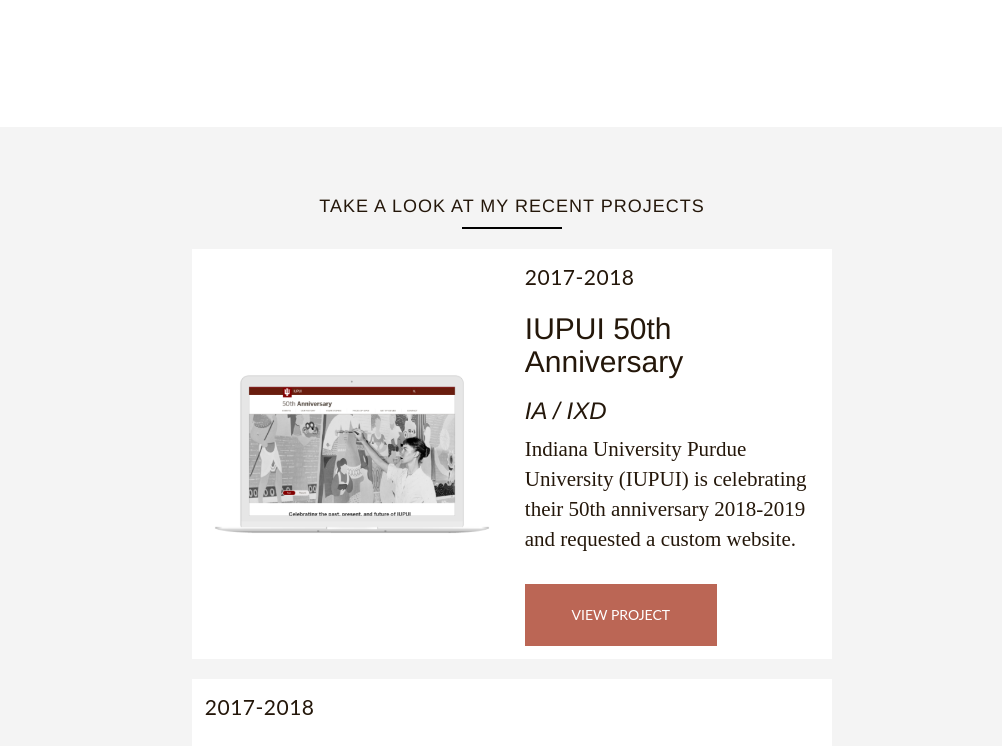
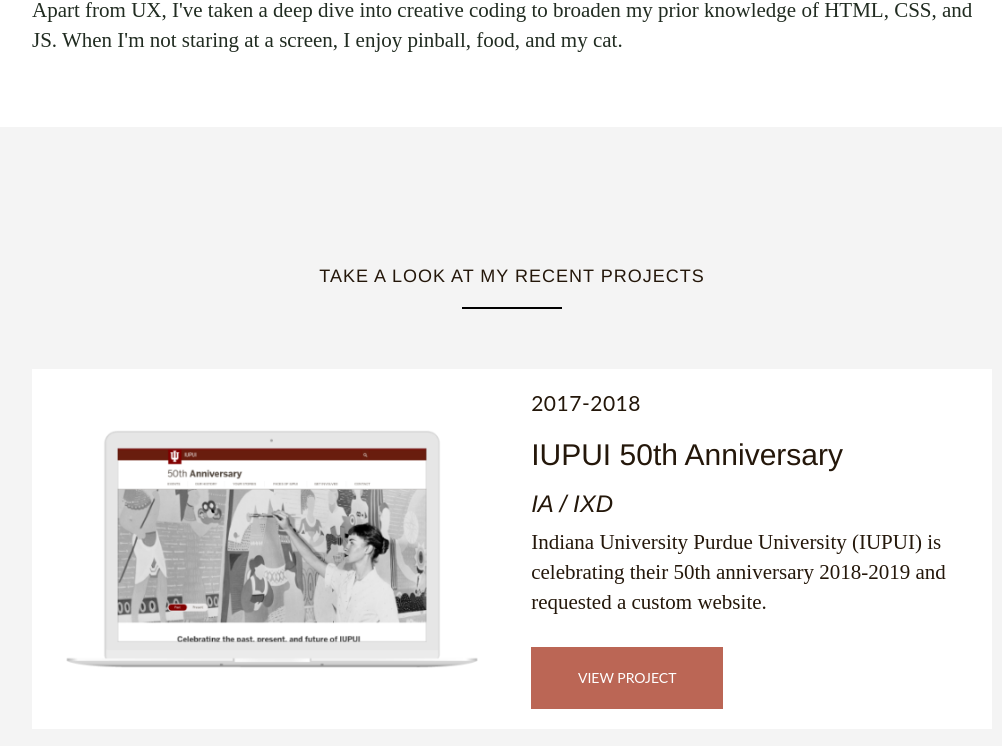
Before and after one commit to justinkahrs/portfolio-react, a React (Create React App) app: page / in a window 1280 px wide. Shown: the part 1233-1979 px from the top of the page, without its empty margins (128-1130 px from the left). Built offline with nearby package versions, Linux system fonts and the light colour scheme; what webfontloader would draw is missing.

Commit message:
header fixes

```diff
--- a/src/common/Header.js
+++ b/src/common/Header.js
@@ -13,7 +13,8 @@ export default class Header extends React.Component {
         border: 0,
         height: '2px',
         maxWidth: '100px',
-        marginTop: '1rem',
+        marginTop: '2rem',
+        marginBottom: '6rem',
       },
     }
   }
--- a/src/index.css
+++ b/src/index.css
@@ -11,6 +11,17 @@ h1 {
   font-family: 'Lato', serif;
   font-weight: bold;
   letter-spacing: 1px;
+  margin-top: 14rem !important;
+}
+
+@media (max-width: 960px) {
+  h1 {
+    margin-top: 4rem !important;
+  }
+}
+
+p + h1 {
+  margin-top: 6rem !important;
 }
 h2 {
   font-family: 'Source Serif Pro', serif;
--- a/src/mainPage/About.js
+++ b/src/mainPage/About.js
@@ -9,7 +9,6 @@ class About extends Component {
         display: 'flex',
         flexDirection: 'column',
         alignItems: 'center',
-        justifyContent: 'center',
         minHeight: '70vh',
         padding: big ? '' : '10rem 1rem',
       },
@@ -38,7 +37,8 @@ class About extends Component {
         border: 0,
         height: '2px',
         maxWidth: '100px',
-        marginTop: '1rem',
+        marginTop: '2rem',
+        marginBottom: '6rem',
       },
     }
   }
--- a/src/mainPage/Contact.js
+++ b/src/mainPage/Contact.js
@@ -6,6 +6,7 @@ class Contact extends Component {
     return {
       contactList: {
         listStyleType: 'none',
+        paddingLeft: '0',
       },
       contactListItem: {
         color: 'white',
@@ -14,16 +15,14 @@ class Contact extends Component {
         fontWeight: '700',
         letterSpacing: '1.5px',
         display: big ? 'inline' : '',
-        marginRight: '2rem',
       },
       contactPage: {
         color: 'white',
         display: 'flex',
         flexDirection: 'column',
         alignItems: 'center',
-        justifyContent: 'center',
         backgroundColor: '#37474F',
-        minHeight: '88vh',
+        minHeight: '92vh',
       },
       header: {
         color: 'white',
@@ -35,17 +34,20 @@ class Contact extends Component {
         border: 0,
         height: '2px',
         maxWidth: '100px',
-        marginTop: '1rem',
+        marginTop: '2rem',
+        marginBottom: '6rem',
       },
     }
   }
   render() {
     return (
       <div id="contact" style={this.styles().contactPage}>
+        <div style={this.styles().content}>
           <h1 style={this.styles().header}>
             LET'S CONNECT
             <hr style={this.styles().hr} />
           </h1>
+          <div style={this.styles().listContainer}>
             <ul style={this.styles().contactList}>
               <li style={this.styles().contactListItem}>
                 <a
@@ -64,21 +66,32 @@ class Contact extends Component {
                 </a>
               </li>
               <li style={this.styles().contactListItem}>
-            <a style={{ color: 'white' }} href="https://twitter.com/avanderj">
+                <a
+                  style={{ color: 'white' }}
+                  href="https://twitter.com/avanderj"
+                >
                   TWITTER
                 </a>
               </li>
               <li style={this.styles().contactListItem}>
-            <a style={{ color: 'white' }} href="https://github.com/avanderj">
+                <a
+                  style={{ color: 'white' }}
+                  href="https://github.com/avanderj"
+                >
                   GITHUB
                 </a>
               </li>
               <li style={this.styles().contactListItem}>
-            <a style={{ color: 'white' }} href="https://codepen.io/avanderj">
+                <a
+                  style={{ color: 'white' }}
+                  href="https://codepen.io/avanderj"
+                >
                   CODEPEN
                 </a>
               </li>
             </ul>
+          </div>
+        </div>
       </div>
     )
   }
--- a/src/mainPage/Portfolio.js
+++ b/src/mainPage/Portfolio.js
@@ -12,7 +12,7 @@ class Portfolio extends Component {
         flexDirection: 'column',
         alignItems: 'center',
         justifyContent: 'center',
-        padding: big ? '5rem 25%' : '10rem 3rem',
+        padding: big ? '0 5rem 25%' : '4rem 3rem',
       },
       content: {
         maxWidth: '960px',
@@ -28,7 +28,8 @@ class Portfolio extends Component {
         border: 0,
         height: '2px',
         maxWidth: '100px',
-        marginTop: '1rem',
+        marginTop: '2rem',
+        marginBottom: '6rem',
       },
     }
   }
```
Lines whose indentation alone changed are shown as unchanged.
